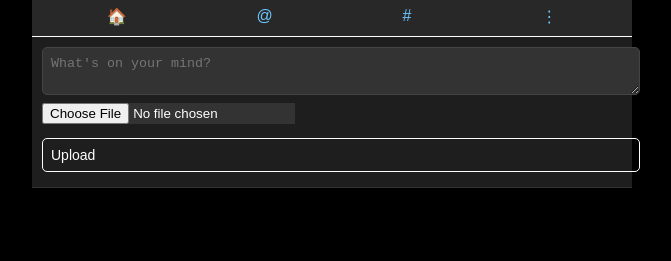
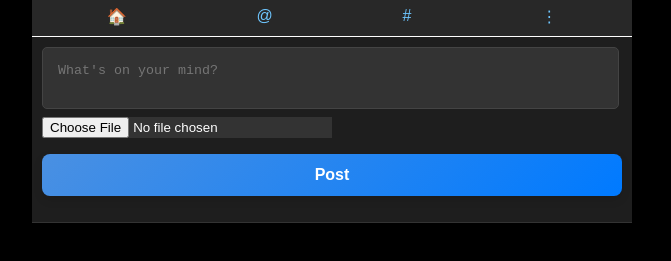
Before and after one commit to shopeelive/plackbink, a plain HTML site: page index.html in a window 1280 px wide. Shown: the part 53-314 px from the top of the page, without its empty margins (308-979 px from the left). Drawn offline with nearby package versions, Linux system fonts and the light colour scheme; no server answers.

Commit message:
Add files via upload

```diff
--- a/JS/Post.js
+++ b/JS/Post.js
@@ -32,9 +32,9 @@ export const createPost = (storage, database, renderQuotes) => {
     div.innerHTML = /*html*/`
             <div>
                 <textarea rows="2" placeholder="What's on your mind?" id="textInput"></textarea><br>
-                <input type="file" id="fileInput">
+                <input type="file" id="fileInput" style="width:50%">
                 <span id="progressText"></span>
-                <p id="uploadBtn">Upload</p>
+                <p id="uploadBtn">Post</p>
             </div>
 
 
--- a/JS/submit.js
+++ b/JS/submit.js
@@ -15,6 +15,7 @@ export const onSubmit = (database, renderQuotes, text, file, base64) => {
 
         newQuoteRef.set(quoteObject)
             .then(() => {
+                location.reload();
                 renderQuotes(database);
             })
             .catch((error) => {
--- a/index.html
+++ b/index.html
@@ -2,8 +2,8 @@
 <html>
 
 <head>
-    <meta name="viewport" content="width=device-width, initial-scale=1.0">
-    <title>Social Feed</title>
+    <meta name="viewport" content="width=device-width, initial-scale=0.8">
+    <title>PLΛƆKBIИK</title>
     <link rel="stylesheet" href="style.css">
 </head>
 
--- a/style.css
+++ b/style.css
@@ -49,15 +49,40 @@ body {
     border-bottom: 1px solid;
 }
 
-textarea,
-#uploadBtn {
-    width: 100%;
+textarea {
+    width: 94%;
     margin-bottom: 5px;
-    padding: 8px;
+    padding: 15px;
     border-radius: 5px;
     border: 1px solid;
+    margin-left: 0px;
     cursor: pointer;
+    resize: none;
 }
+
+#uploadBtn {
+    background: linear-gradient(135deg, #4a90e2, #007aff);
+    text-align: center;
+    color: white;
+    font-size: 16px;
+    font-weight: bold;
+    padding: 12px 24px;
+    border: none;
+    border-radius: 8px;
+    cursor: pointer;
+    transition: all 0.3s ease-in-out;
+    box-shadow: 0 4px 10px rgba(0, 0, 0, 0.1);
+}
+
+#uploadBtn:hover {
+    background: linear-gradient(135deg, #007aff, #4a90e2);
+    box-shadow: 0 6px 14px rgba(0, 0, 0, 0.15);
+}
+
+#uploadBtn:active {
+    transform: scale(0.98);
+}
+
 
 
 .tweet {
```
